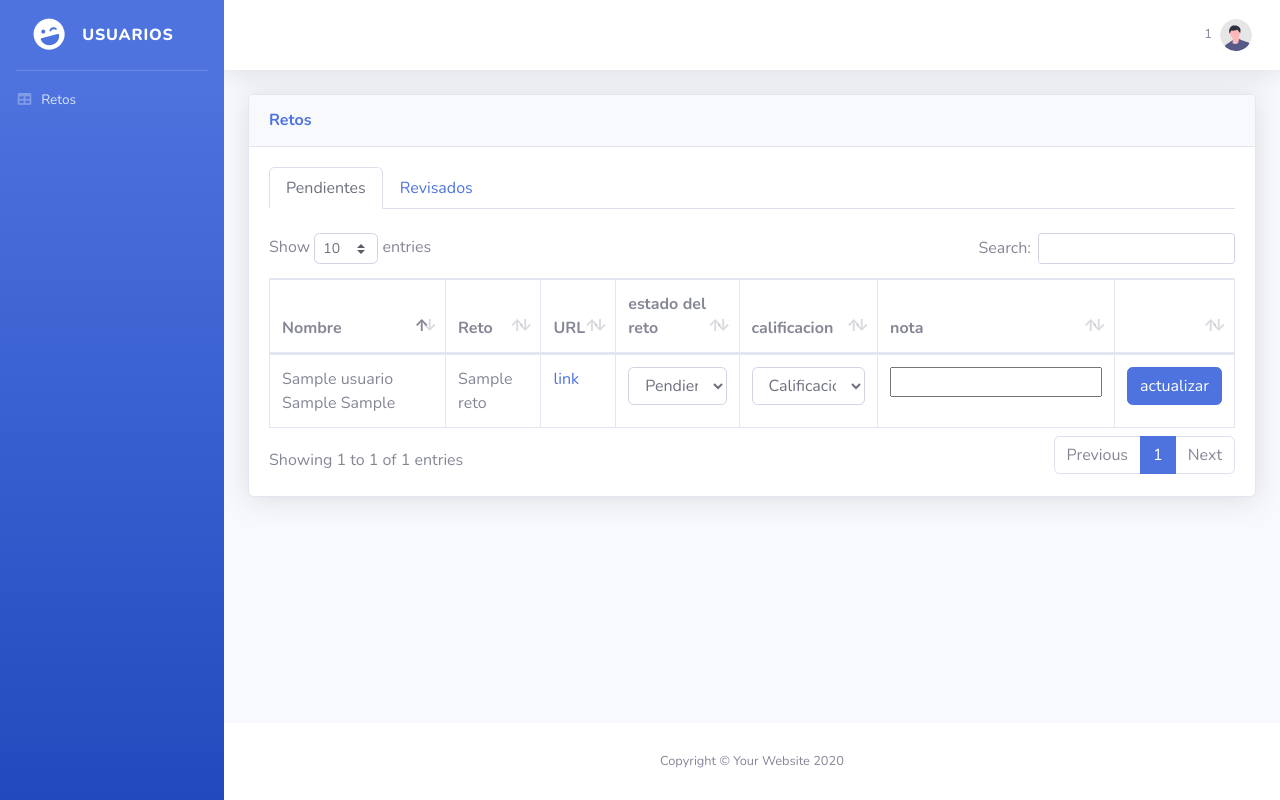
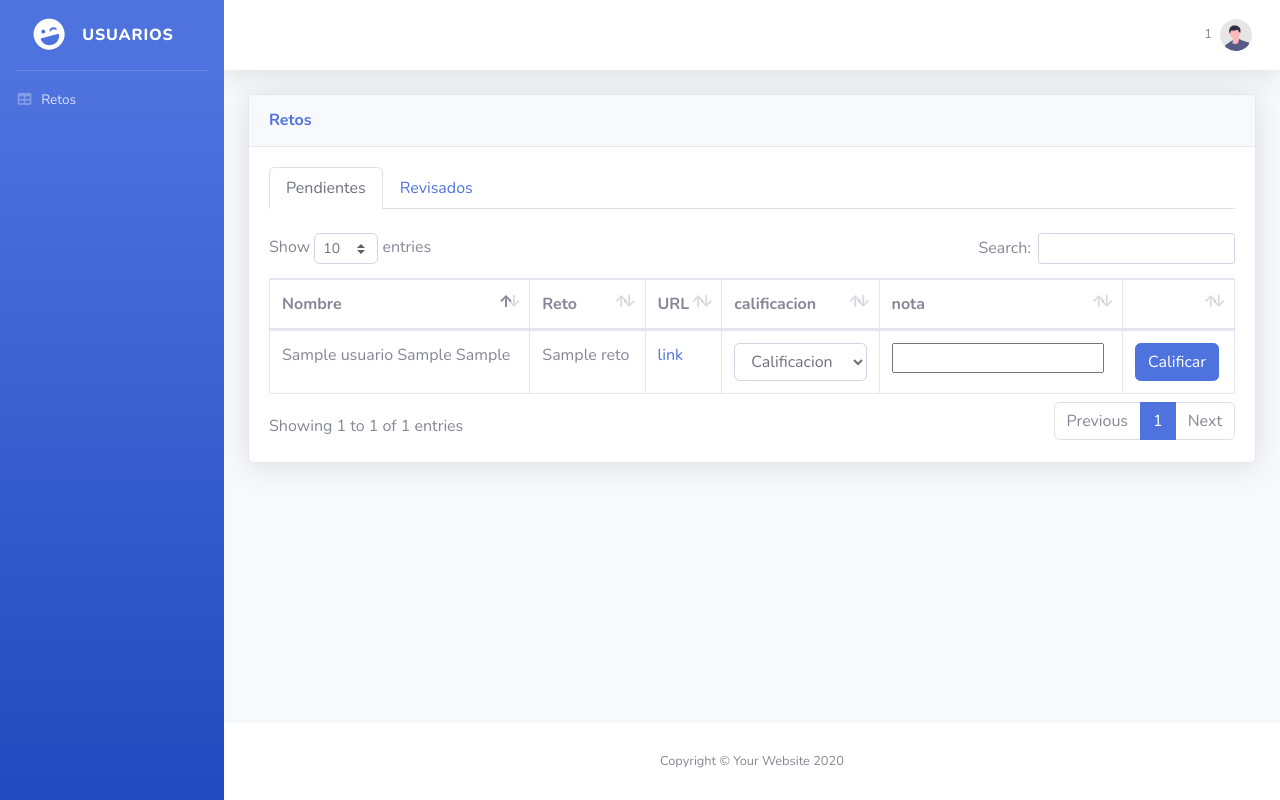
Before and after one commit to Salvadord21/deportes, a PHP site: page /revisor/retos.php in a window 1280 px wide. Run offline with PHP 8.4, Linux system fonts and the light colour scheme; the visitor is signed in with stand-in values (Sample User, id 1); tables that the repository leaves empty or names only in its code hold one stand-in row (values such as "Sample post").

Commit message:
retos revisor

```diff
--- a/revisor/retos.php
+++ b/revisor/retos.php
@@ -35,7 +35,6 @@ include '../php/conexion.php';
                                     <th>Nombre</th>
                                     <th>Reto</th>
                                     <th>URL</th>
-                                    <th>estado del reto</th>
                                     <th>calificacion</th>
                                     <th>nota</th>
                                     <th></th>
@@ -59,10 +58,6 @@ include '../php/conexion.php';
                                             <td><?php echo $mostrar['nombre'] ?></td>
                                             <td><?php echo $mostrar['nombre_reto'] ?></td>
                                             <td><a href="<?php echo $mostrar['url'] ?>">link</a></td>
-                                            <td><select name="diciplinas[]" class="form-control" id="disciplinas">
-                                                    <option value="0"<?php echo $areas2 == '0' ? 'selected="selected"'  : '' ?>>Pendiente</option>
-                                                    <option value="1"<?php echo $areas2 == '1' ? 'selected="selected"'  : '' ?>>Revisado</option>
-                                                </select></td>
                                             <td><select name="diciplinas2[]" class="form-control" id="disciplinas">
                                                     <option value="0"<?php echo $areas == '0' ? 'selected="selected"'  : '' ?>>Calificacion</option>
                                                     <option value="1"<?php echo $areas == '1' ? 'selected="selected"'  : '' ?>>1</option>
@@ -73,7 +68,7 @@ include '../php/conexion.php';
                                             <td><input type="text" id="notaret"  name="notas"></td>
                                             <td>
                                                 <input type="hidden" value="<?php echo $mostrar['id'] ?>" name="actualizar">
-                                                <button type="submit" class="btn btn-primary">actualizar</button>
+                                                <button type="submit" class="btn btn-primary">Calificar</button>
                                             </td>
                                         </form>
                                     </tr>
@@ -99,7 +94,6 @@ include '../php/conexion.php';
                                     <th>estado del reto</th>
                                     <th>calificacion</th>
                                     <th>nota</th>
-                                    <th></th>
                                 </tr>
                                 </thead>
                                 <tbody>
@@ -120,7 +114,7 @@ include '../php/conexion.php';
                                                     <option value="0"<?php echo $areas2 == '0' ? 'selected="selected"'  : '' ?>>Pendiente</option>
                                                     <option value="1"<?php echo $areas2 == '1' ? 'selected="selected"'  : '' ?>>Revisado</option>
                                                 </select></td>
-                                            <td><select name="diciplinas2[]" class="form-control" id="disciplinas" readonly="">
+                                            <td><select name="diciplinas2[]" class="form-control" id="disciplinas">
                                                     <option value="0"<?php echo $areas == '0' ? 'selected="selected"'  : '' ?>>Calificacion</option>
                                                     <option value="1"<?php echo $areas == '1' ? 'selected="selected"'  : '' ?>>1</option>
                                                     <option value="2"<?php echo $areas == '2' ? 'selected="selected"'  : '' ?>>2</option>
@@ -128,10 +122,6 @@ include '../php/conexion.php';
                                                     <option value="4"<?php echo $areas == '4' ? 'selected="selected"'  : '' ?>>Rechazado</option>
                                                 </select></td>
                                             <td><?php echo $mostrar['nota'] ?></td>
-                                            <td>
-                                                <input type="hidden" value="<?php echo $mostrar['id'] ?>" name="actualizar">
-                                                <button type="submit" class="btn btn-primary">actualizar</button>
-                                            </td>
                                         </form>
                                     </tr>
                                     <?php
```
Also changed, not shown: revisor/imc/calificar.php (+4 -6 lines).
